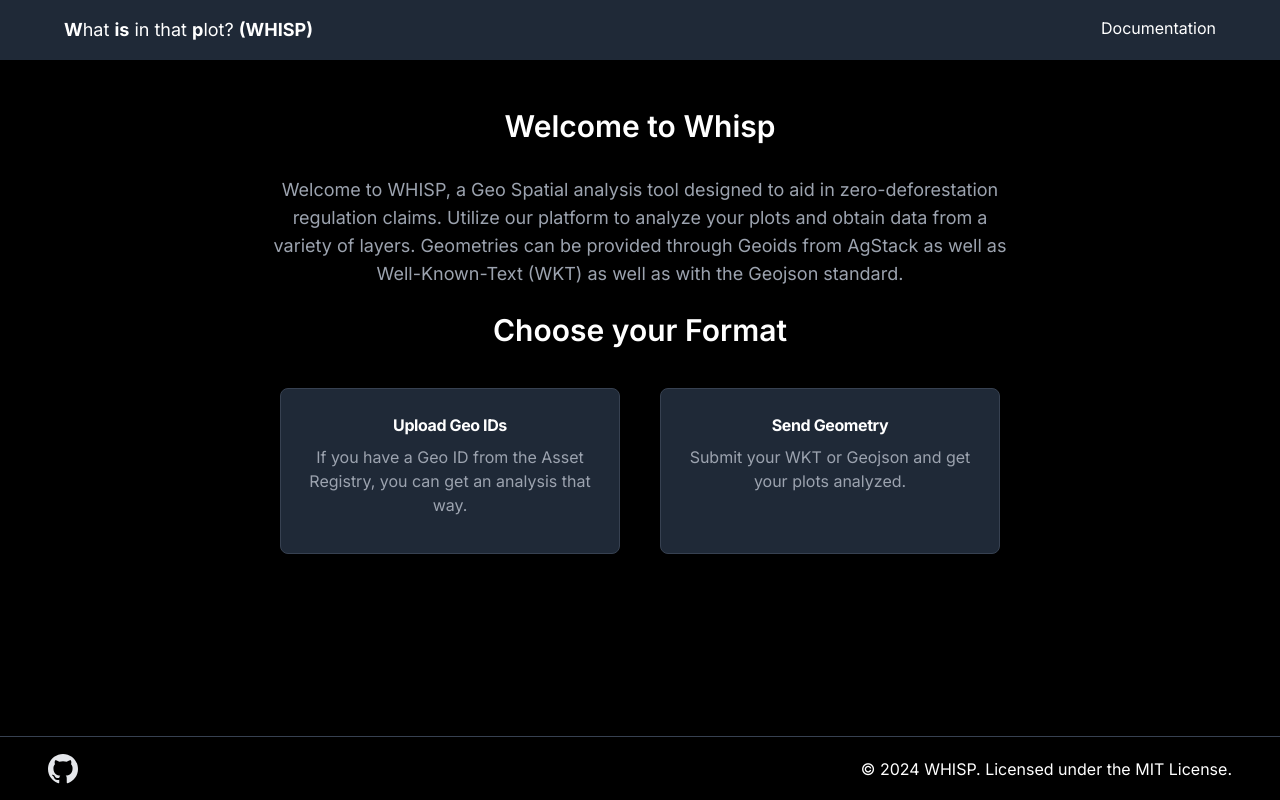
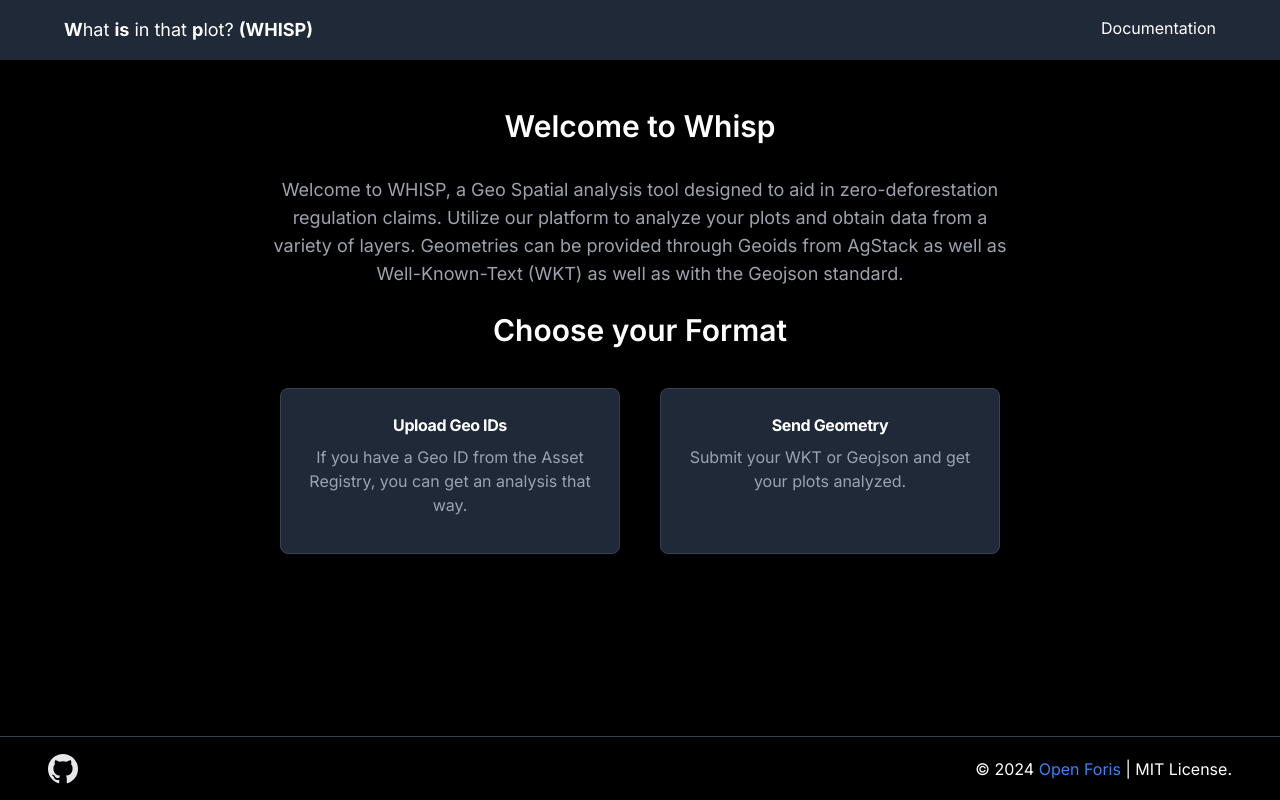
Before and after one commit to forestdatapartnership/whisp-app, a Next.js app: page / in a window 1280 px wide. Built offline with nearby package versions, Linux system fonts and the light colour scheme.

Commit message:
add openforis too the footer

```diff
--- a/src/components/Footer.tsx
+++ b/src/components/Footer.tsx
@@ -1,4 +1,3 @@
-
 import Image from 'next/image';
 import Link from 'next/link';
 
@@ -12,7 +11,9 @@ const Footer: React.FC = () => {
                     </Link>
                 </div>
                 <div>
-                    © {new Date().getFullYear()} WHISP. Licensed under the MIT License.
+                    © {new Date().getFullYear()}
+                    <Link href="https://openforis.org" target="_blank" className="text-blue-500"> Open Foris </Link>
+                    |  MIT License.
                 </div>
             </div>
         </footer>
```
